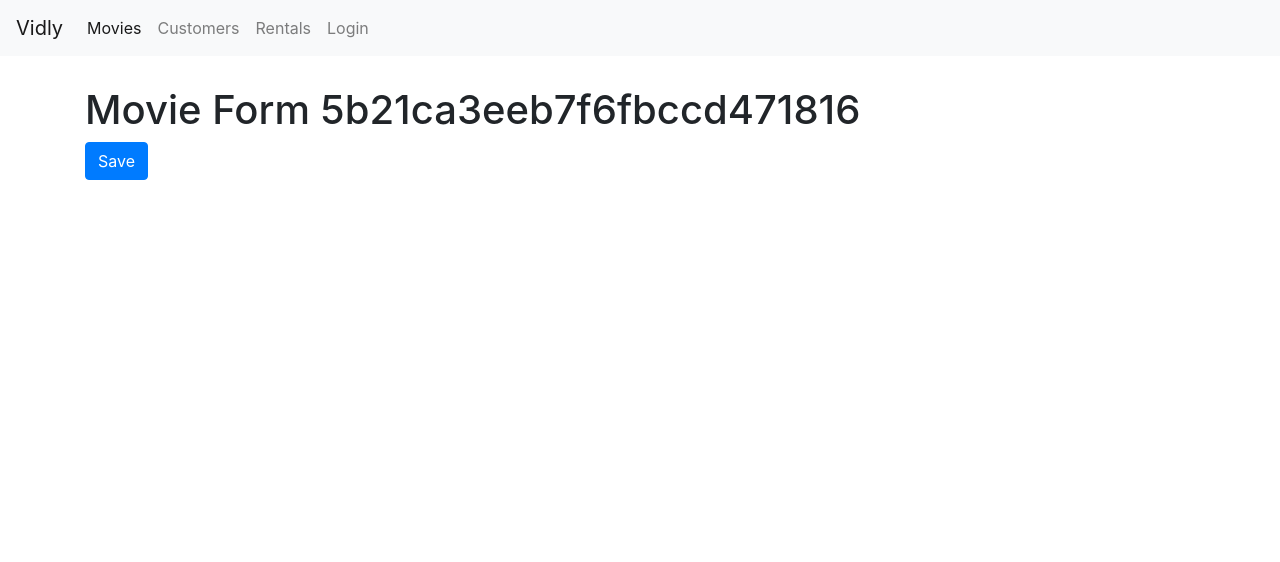
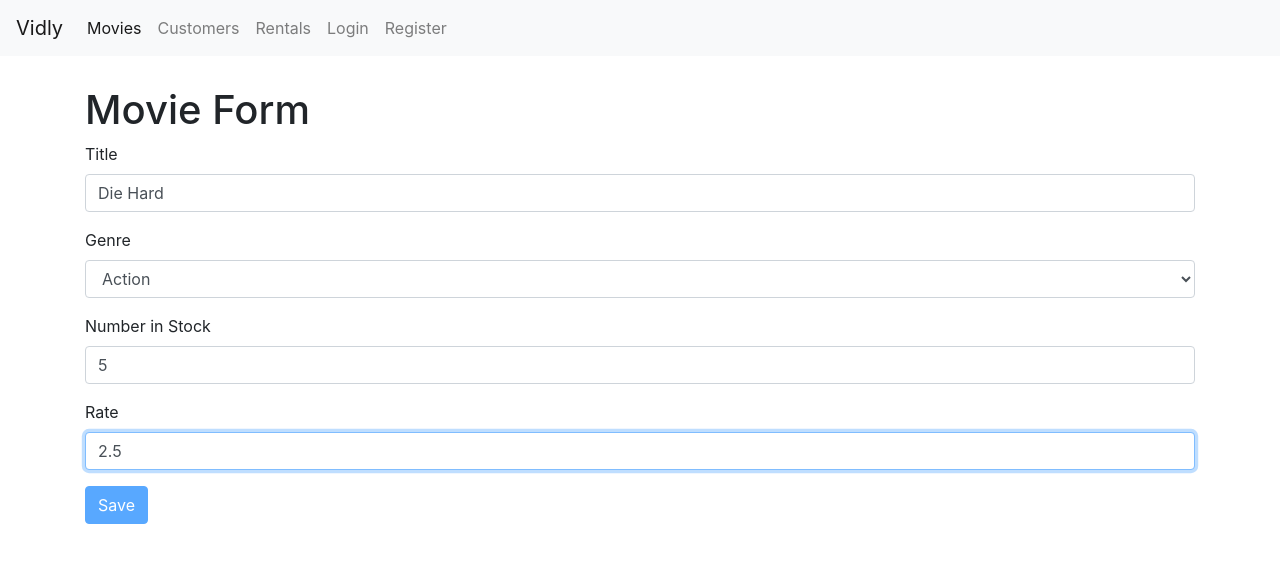
Before and after one commit to SherifNasrat/vidly, a React (Create React App) app: page /movies/5b21ca3eeb7f6fbccd471816 in a window 1280 px wide. Shown: the top 562 px of the page. Built offline with nearby package versions, Linux system fonts and the light colour scheme.

Commit message:
forms complete

```diff
--- a/src/App.js
+++ b/src/App.js
@@ -7,6 +7,7 @@
 import NotFound from "./components/notFound";
 import NavBar from "./components/navBar";
 import LoginForm from "./components/loginForm";
+import RegisterForm from "./components/registerForm";
 import "./App.css";
 
 class App extends Component {
@@ -18,6 +19,7 @@
           <Switch>
             <Route path="/movies/:id" component={MovieForm}/>
             <Route path="/login" component={LoginForm}/>
+            <Route path="/register" component={RegisterForm}/>
             <Route path="/movies" component={Movies}></Route>
             <Route path="/customers" component={Customers}></Route>
             <Route path="/rentals" component={Rentals}></Route>
--- a/src/components/common/form.jsx
+++ b/src/components/common/form.jsx
@@ -1,6 +1,7 @@
 import React from "react";
 import Joi from "joi-browser";
 import Input from "./input";
+import Select from "./select";
 
 class Form extends React.Component {
   state = {
@@ -61,6 +62,18 @@
       />
       );
   }
+  renderSelect(name, label, options){
+    const {data, errors} = this.state;
+    return (
+      <Select name={name}
+              value={data[name]}
+              label={label}
+              options={options}
+              onChange={this.handleChange}
+              error={errors[name]}
+      />
+    );
+  };
 }
 
 export default Form;
--- /dev/null
+++ b/src/components/common/searchBox.jsx
@@ -0,0 +1,16 @@
+import React from 'react';
+
+const SearchBox = ({value, onChange}) => {
+    return (
+        <input
+        type="text"
+        name="query"
+        className="form-control my-3"
+        placeholder="Search..."
+        value={value}
+        onChange={e => onChange(e.currentTarget.value)}
+        />
+    );
+}
+
+export default SearchBox;
--- /dev/null
+++ b/src/components/common/select.jsx
@@ -0,0 +1,26 @@
+import React from "react";
+
+const Select = ({ name, label, options, error, ...rest }) => {
+  return (
+    <div className="form-group">
+      <label htmlFor={name}>{label}</label>
+      <select
+        id={name}
+        name={name}
+        {...rest}
+        autoFocus
+        className="form-control"
+      >
+        <option value=""/>
+        {options.map(option=>(
+          <option key={option._id} value={option._id}>
+            {option.name}
+          </option>
+        ))}
+      </select>
+      {error && <div className="alert alert-danger">{error}</div>}
+    </div>
+  );
+};
+
+export default Select;
--- a/src/components/movieForm.jsx
+++ b/src/components/movieForm.jsx
@@ -1,10 +1,71 @@
-import React from 'react';
+import React from "react";
+import Joi from "joi-browser";
+import Form from "./common/form";
+import { getGenres } from "../services/fakeGenreService";
+import { getMovie, saveMovie } from "../services/fakeMovieService";
+class MovieForm extends Form {
+  state = {
+    data: { title: "", genreId: "", numberInStock: "", dailyRentalRate: "" },
+    genres: [],
+    errors: {},
+  };
+  schema = {
+    _id:Joi.string(),
+    title: Joi.string().required().label("Title"),
+    genreId: Joi.string().required().label("Genre"),
+    numberInStock: Joi.number()
+      .required()
+      .integer()
+      .min(0)
+      .max(100)
+      .label("Number In Stock"),
+    dailyRentalRate: Joi.number()
+      .required()
+      .integer()
+      .min(0)
+      .max(10)
+      .label("Daily Rental Rate"),
+  };
+  componentDidMount() {
+    const genres = getGenres();
+    this.setState({ genres });
 
-const MovieForm = ({match,history}) => {
-    return <div>
-        <h1>Movie Form {match.params.id}</h1>
-        <button className='btn btn-primary' onClick={()=>history.push("/movies")}>Save</button>
-    </div>;
+    const movieId = this.props.match.params.id;
+    if (movieId === "new") return;
+
+    const movie = getMovie(movieId);
+    if (!movie) return this.props.history.replace("/not-found");
+
+    this.setState({ data: this.mapToViewModel(movie) });
+  }
+  mapToViewModel(movie) {
+    return {
+      _id: movie._id,
+      title: movie.title,
+      genreId: movie.genre._id,
+      numberInStock: movie.numberInStock,
+      dailyRentalRate: movie.dailyRentalRate,
+    };
+
+  }
+  doSubmit = () => {
+    saveMovie(this.state.data);
+    this.props.history.push( "/movies");
+  };
+  render() {
+    return (
+      <div>
+        <h1>Movie Form</h1>
+        <form onSubmit={this.handleSubmit}>
+          {this.renderInput("title", "Title")}
+          {this.renderSelect("genreId", "Genre", this.state.genres)}
+          {this.renderInput("numberInStock", "Number in Stock")}
+          {this.renderInput("dailyRentalRate", "Rate")}
+          {this.renderButton("Save")}
+        </form>
+      </div>
+    );
+  }
 }
 
 export default MovieForm;
--- a/src/components/movies.jsx
+++ b/src/components/movies.jsx
@@ -5,7 +5,9 @@
 import { paginate } from "../utils/paginate";
 import ListGroup from "./common/listGroup";
 import MoviesTable from "./moviesTable";
+import SearchBox from "./common/searchBox";
 import _ from 'lodash';
+import {Link} from 'react-router-dom';
 
 class Movies extends React.Component {
   state = {
@@ -13,6 +15,8 @@
     genres: [],
     movies: [],
     pageSize: 4,
+    searchQuery:"",
+    selectedGenre:null,
     sortColumn:{path:'title',order:'asc'}
   };
 
@@ -38,7 +42,10 @@
   };
 
   handleGenreSelect = (genre) => {
-    this.setState({ selectedGenre: genre, currentPage: 1 });
+    this.setState({ selectedGenre: genre,searchQuery:"" ,currentPage: 1 });
+  };
+  handleSearch = query => {
+    this.setState({searchQuery:query, selectedGenre:null, currentPage:1});
   };
   handleSort = sortColumn => {
 
@@ -50,25 +57,32 @@
       currentPage,
       selectedGenre,
       movies: allMovies,
-      sortColumn
+      sortColumn,
+      searchQuery
     } = this.state;
 
-    const filteredMovies =
-      selectedGenre && selectedGenre._id
-        ? allMovies.filter((m) => m.genre._id === selectedGenre._id)
-        : allMovies;
+    let filtered = allMovies;
+    if(searchQuery)
+    {
+      filtered=allMovies.filter(m => m.title.toLowerCase().startsWith(searchQuery.toLowerCase()));
+    }
+    else if(selectedGenre && selectedGenre._id)
+    {
+      filtered=allMovies.filter(m=>m.genre._id===selectedGenre._id)
+    }
 
-    const sortedMovies = _.orderBy(filteredMovies,[sortColumn.path],[sortColumn.order]);
+    const sortedMovies = _.orderBy(filtered,[sortColumn.path],[sortColumn.order]);
 
     const paginatedMovies = paginate(sortedMovies, currentPage, pageSize);
-    return {totalCount: filteredMovies.length, data:paginatedMovies};
+    return {totalCount: filtered.length, data:paginatedMovies};
   };
   render() {
     const { length: count } = this.state.movies;
     const {
       pageSize,
       currentPage,
-      sortColumn
+      sortColumn,
+      searchQuery
     } = this.state;
     if (count === 0) return <p>There are no movies in the database.</p>;
     const {totalCount,data:movies} = this.getPagedData();
@@ -83,7 +97,9 @@
           />
         </div>
         <div className="col">
+          <Link to="/movies/new" className="btn btn-primary" style={{marginBottom:20}}>New Movie</Link>
           <p>Showing {totalCount} movies in the database.</p>
+          <SearchBox value={searchQuery} onChange={this.handleSearch}/>
           <MoviesTable  movies={movies}
                         sortColumn={sortColumn}
                         onLike={this.handleLike}
--- a/src/components/navBar.jsx
+++ b/src/components/navBar.jsx
@@ -32,6 +32,9 @@
           <NavLink className="nav-item nav-link" to="/login">
             Login
           </NavLink>
+          <NavLink className="nav-item nav-link" to="/register">
+            Register
+          </NavLink>
         </div>
       </div>
     </nav>
--- /dev/null
+++ b/src/components/registerForm.jsx
@@ -0,0 +1,36 @@
+import React from "react";
+import Joi from "joi-browser";
+import Form from './common/form';
+
+
+class RegisterForm extends Form {
+  state = {
+    data: { username: "", password: "", name: "" },
+    errors: {},
+  };
+  schema = {
+    username: Joi.string().required().email().label("Username"),
+    password: Joi.string().required().min(5).label("Password"),
+    name: Joi.string().required().label("Name")
+  };
+  doSubmit = () =>
+  {
+    console.log("Submitted");
+  }
+  render() {
+
+    return (
+      <div>
+        <h1>Login</h1>
+        <form onSubmit={this.handleSubmit}>
+          {this.renderInput("username","Username")}
+          {this.renderInput("password","Password","password")}
+          {this.renderInput("name","Name")}
+          {this.renderButton("Register")}
+        </form>
+      </div>
+    );
+  }
+}
+
+export default RegisterForm;
```
